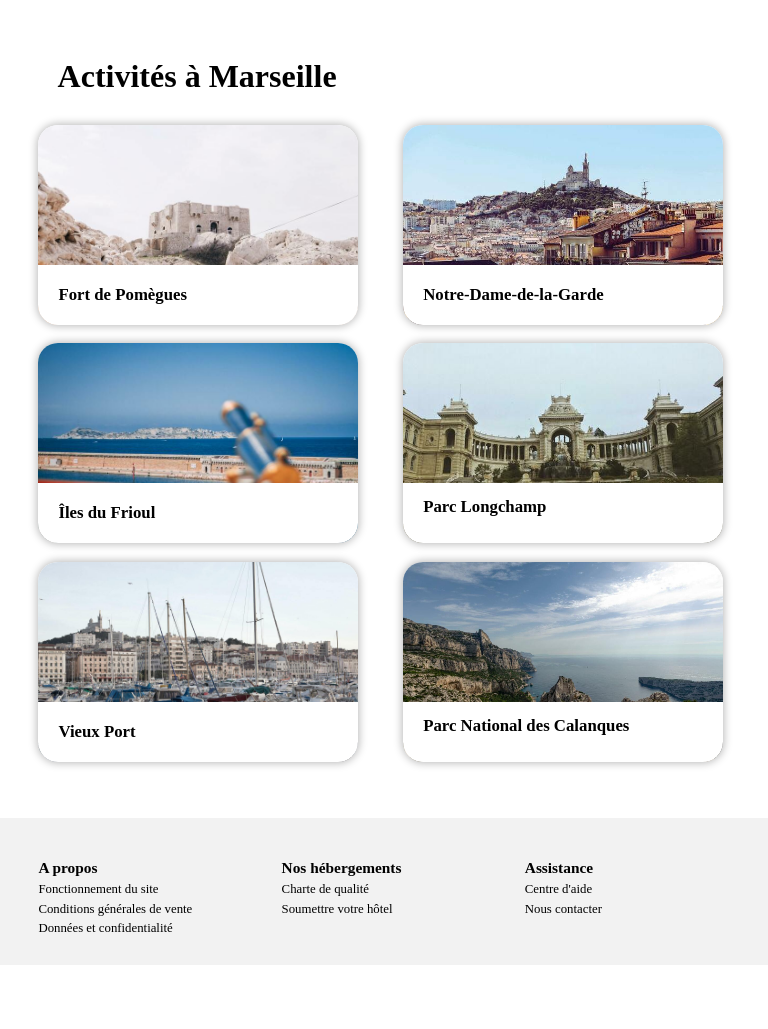
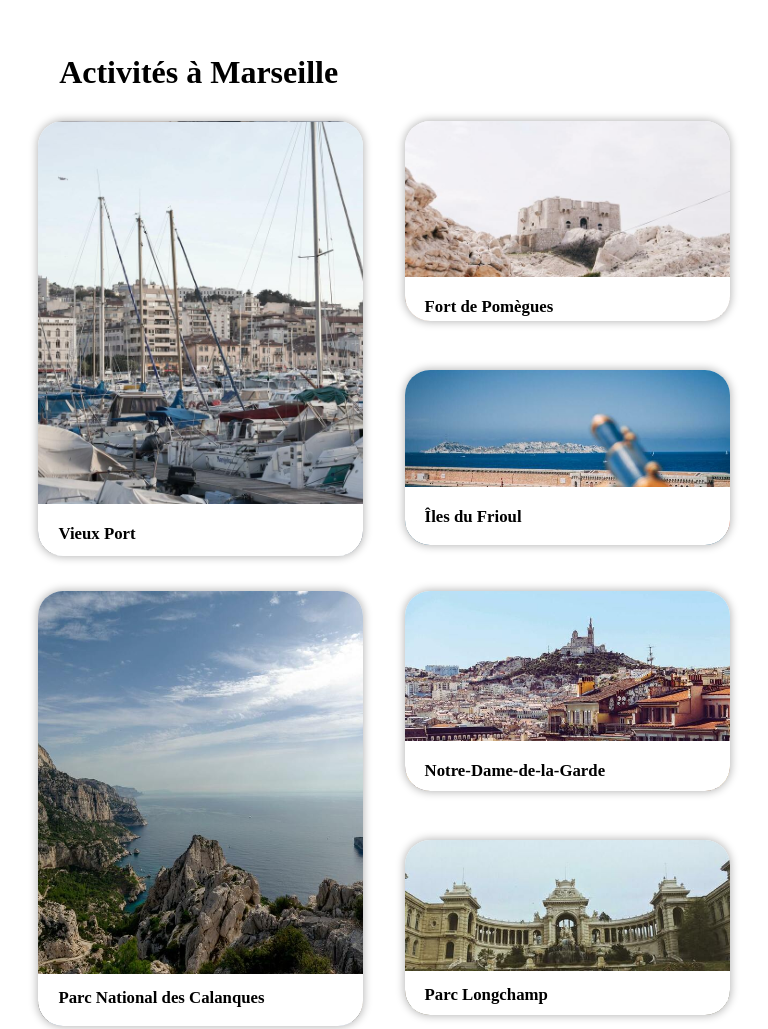
Before and after one commit to FrancoisGX/FrancoisBourhis_2_28102020-, a plain HTML site: page index.html in a window 768 px wide. Shown: the part 2480-3509 px from the top of the page. Before the commit the page ends 3445 px from the top, so only its background shows below. Drawn offline with Linux system fonts and the light colour scheme; a web font is replaced by a local one.

Commit message:
Version Final

```diff
--- a/index.html
+++ b/index.html
@@ -1,5 +1,5 @@
 <!DOCTYPE html>
-<html>
+<html lang="fr">
     <head>
     	<script src="https://kit.fontawesome.com/29b90813f7.js" crossorigin="anonymous"></script>
         <meta charset="utf-8" />
--- a/style.css
+++ b/style.css
@@ -970,7 +970,6 @@ h3 span
 
 #activite2
 {
-	height: 300px;
 	font-weight: bold;
 	background-image: url("images/activites/3_medium/paul-hermann-QFTrLdQIRhI-unsplash.jpg");
 	background-position: 0%;
@@ -1012,7 +1011,6 @@ h3 span
 
 #activite3
 {
-	height: 300px;
 	font-weight: bold;
 	background-image: url("images/activites/4_small/kevin-hikari-rV_Qd1l-VXg-unsplash.jpg");
 	background-position: 30%;
@@ -1133,7 +1131,6 @@ h3 span
 
 #activite6
 {
-	height: 300px;
 	font-weight: bold;
 	background-image: url("images/activites/4_small/lena-paulin-wH2-EJoDcV0-unsplash.jpg");
 	background-position: 50%;
@@ -1759,7 +1756,7 @@ h3 span
 
 	#hebergement9
 	{
-	background-position: 0% 100% 20%;
+	background-position: -20% 80%;
 	position:relative;
 	width: 90%;
 	height: 140px;
@@ -1978,6 +1975,7 @@ h3 span
 	background-color: #F2F2F2;
 	padding-bottom: 2%;
 	font-size: 0.7em;
+	padding-left: 2.5%;
 	}
 
 	#propos
@@ -2355,8 +2353,9 @@ h3 span
    	display: grid;
    	grid-template-columns: 1fr 1fr;
    	padding-bottom: 20px;
-   	padding-left: 2%;
+   	padding-left: 0%;
    	background-color: white;
+   	margin-left: 5%;
    }
 
    #hebergement
@@ -2672,6 +2671,7 @@ h3 span
 
    #conteneur
    {
+   	align-items: center;
    	flex-direction: column;
    	padding-left: 0%;
    	padding-right: 0%;
@@ -2682,6 +2682,7 @@ h3 span
 
    #conteneur01
    {
+   	align-items: center;
    	flex-direction: column;
    	padding-left: 0%;
    	padding-right: 0%;
@@ -2692,7 +2693,6 @@ h3 span
 
    #conteneur2
    {
-   	display: flex;
    	justify-content: space-between;
    	margin-left: 5%;
    	margin-right: 5%;
@@ -2709,15 +2709,6 @@ h3 span
 
    }
 
-   #conteneur3
-   {
-   	display: grid;
-	grid-template-columns: 1fr 1fr;
-   	font-size: 0.7em;
-   	padding-left: 5%;
-   	padding-right: 0%
-   }
-
    #afficher_plus
 	{
 		margin-top: 2%;
@@ -2726,135 +2717,104 @@ h3 span
 	    font-size: 0.6em;
 	}
 
-   #activites
-	{
-	margin-left: 7.5%;
-	margin-top: 5%;
-	margin-bottom: 30px;
-	font-size: 2em;
-	grid-column-start: 2;
-	grid-row-start: 2;
-	}
-
-   #activite1,#groupe1,#activite5
-	{
-	margin-right:0%;
-	}
-
-	#activite4,#activite2
-	{
-	margin-bottom: 0%;
-	}
-
-	#activite1,#groupe1,#activite5,#activite4,#activite2
-	{
+
+   #conteneur3
+	{
+		justify-content: space-between;
+	   	display: flex;
+	   	flex-wrap: wrap;
+	   	font-size: 0.7em;
+	}
+
+	#acti
+	{
+		padding-left: 5%;
+		padding-right: 5%;
+	}
+
+	#activite1, #groupe1, #activite5, #groupe2
+	{
+		margin-right: 0%;
+		margin-left: 0%;
+	}
+
+	#activite1
+	{
+		font-weight: bold;
+		background-position: 50%;
+		background-size: 200%;
+		position:relative;
+		width: 325px;
+		height: 435px;
+		overflow: auto;
+		border-radius: 25px;
+		box-shadow: 0px 0px 8px 1px #b8b8b8;
 		margin-bottom: 5%;
 	}
 
-	#groupe1
-	{
-		grid-column-start: 1;
-		grid-row-start: 1;
-	}
-
-   #activite1
-   {
+	#activite2
+	{
+		font-weight: bold;
 		background-position: 50%;
 		background-size: 100%;
 		position:relative;
-	width: 320px;
+		width: 325px;
 		height: 200px;
-	border-radius: 20px;
-	grid-column:1;
-	grid-row:2;
-   }
-
-	#act1
-	{
-	width: 100%;
-	height: 30%;
-	}
-
-   #activite2
-   {
+		overflow: auto;
+		border-radius: 25px;
+		box-shadow: 0px 0px 8px 1px #b8b8b8;
+	}
+
+	#activite3
+	{
+		font-weight: bold;
 		background-position: 50%;
 		background-size: 100%;
 		position:relative;
-	width: 320px;
-	height: 200px;
-	border-radius: 20px;
-   }
-
-   #act2
-	{
-	width: 100%;
-	height: 30%;
-	}
-
-   #activite3
-   {
+		width: 325px;
+		height: 175px;
+		overflow: auto;
+		border-radius: 25px;
+		box-shadow: 0px 0px 8px 1px #b8b8b8;
+	}
+
+	#activite4
+	{
+		font-weight: bold;
 		background-position: 50%;
 		background-size: 100%;
 		position:relative;
-	width: 320px;
+		width: 325px;
 		height: 200px;
-	border-radius: 20px;
-   }
-
-   #act3
-	{
-	width: 100%;
-	height: 30%;
-	}
-
-	#activite4
-   {
+		overflow: auto;
+		border-radius: 25px;
+		box-shadow: 0px 0px 8px 1px #b8b8b8;
+	}
+
+	#activite5
+	{
+		font-weight: bold;
+		background-position: 50% 0%;
+		background-size: 200%;
+		position:relative;
+		width: 325px;
+		height: 435px;
+		overflow: auto;
+		border-radius: 25px;
+		box-shadow: 0px 0px 8px 1px #b8b8b8;
+	}
+
+	#activite6
+	{
+		font-weight: bold;
 		background-position: 50%;
 		background-size: 100%;
 		position:relative;
-	width: 320px;
-	height: 200px;
-	border-radius: 20px;
-   }
-
-   #act4
-	{
-	width: 100%;
-	height: 30%;
-	}
-
-   #activite5
-   {
-   	background-position: 50%;
-	background-size: 100%;
-	position:relative;
-	width: 320px;
-	height: 200px;
-	border-radius: 20px;
-	grid-column:2;
-	grid-row:2;
-   }
-
-   #act5
-	{
-	width: 100%;
-	height: 30%;
-	}
-
-   #activite6
-   {
-   	background-position: 50%;
-	background-size: 100%;
-	position:relative;
-	width: 320px;
-	height: 200px;
-	border-radius: 20px;
-   }
-
-   #act6
-	{
-	width: 100%;
-	height: 30%;
+		width: 325px;
+		height: 175px;
+		overflow: auto;
+		border-radius: 25px;
+		box-shadow: 0px 0px 8px 1px #b8b8b8;
 	}
 
 	footer
```
Lines whose indentation alone changed are shown as unchanged.
